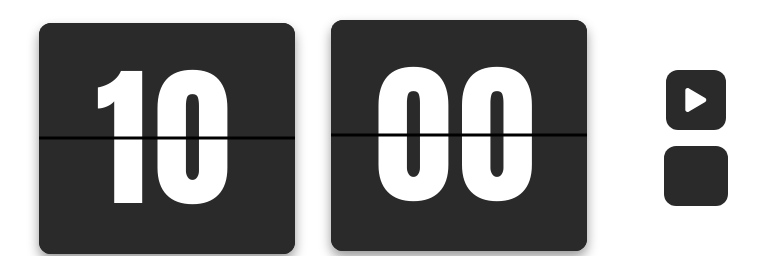
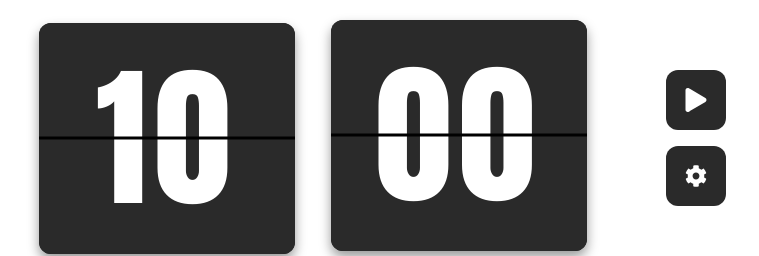
Before and after one commit to yagoTobi/good-flip-clock, a React (Vite) app in the folder flip-clock-app/: page / in a window 1280 px wide. Both pictures are taken after a click on the button "Timer". Shown: the part 281-537 px from the top of the page, without its empty margins (327-1086 px from the left). Built offline with nearby package versions, Linux system fonts and the light colour scheme.

Commit message:
Buttons functionality complete

```diff
--- a/flip-clock-app/src/components/TimerControls/TimerControls.css
+++ b/flip-clock-app/src/components/TimerControls/TimerControls.css
@@ -10,6 +10,18 @@
   padding: 4px 0; /* Add padding to prevent clipping on hover */
 }
 
+/* More specific selector for settings button */
+.timer-controls .settings-button {
+  width: 60px !important;
+  height: 60px !important;
+  padding: 0 !important;
+  min-width: 60px !important;
+  max-width: 60px !important;
+  box-sizing: border-box !important;
+  flex-shrink: 0 !important;
+  background: #2a2a2a !important; /* Match play button color */
+}
+
 .play-stop-container {
   display: flex;
   flex-direction: row;
@@ -17,7 +29,7 @@
   position: relative;
   width: 130px; /* Fixed width to prevent layout shifts */
   height: 60px;
-  justify-content: center; /* Center the play button when stop button is hidden */
+  justify-content: center; /* Center the play button to align with settings button */
 }
 
 .control-button {
@@ -32,6 +44,8 @@
   display: flex;
   align-items: center;
   justify-content: center;
+  padding: 0; /* Override global button padding */
+  box-sizing: border-box; /* Ensure padding doesn't affect dimensions */
 }
 
 .control-button:hover {
@@ -53,7 +67,7 @@
   background: #dc2626;
   animation: slideInRight 0.3s ease-out;
   position: absolute;
-  right: 0;
+  right: -35px; /* Move much further right for bigger gap */
   z-index: 1; /* Behind play button */
 }
 
@@ -70,7 +84,7 @@
 @keyframes slideInRight {
   from {
     opacity: 0;
-    transform: translateX(-65px);
+    transform: translateX(-35px); /* Start from centered play button position */
   }
   to {
     opacity: 1;
@@ -85,7 +99,9 @@
   }
   to {
     opacity: 0;
-    transform: translateX(-65px);
+    transform: translateX(
+      -35px
+    ); /* Exit back to centered play button position */
   }
 }
 
@@ -93,21 +109,11 @@
   animation: slideOutLeft 0.3s ease-in forwards;
 }
 
-.timer-controls .control-button.settings-button {
-  width: 60px !important; /* Maximum specificity to override any other rules */
-  height: 60px !important;
-  min-width: 60px !important;
-  max-width: 60px !important;
-  min-height: 60px !important;
-  max-height: 60px !important;
-  flex: none !important; /* Prevent flex from changing dimensions */
-  display: flex !important; /* Ensure flex display for icon centering */
-  align-items: center !important;
-  justify-content: center !important;
+.timer-controls .settings-button:hover {
+  background: #5a5a5a;
 }
 
-.timer-controls .control-button.settings-button svg {
-  width: 22px !important;
-  height: 22px !important;
-  display: block !important; /* Ensure icon is visible */
+.timer-controls .settings-button svg {
+  width: 22px;
+  height: 22px;
 }
```
